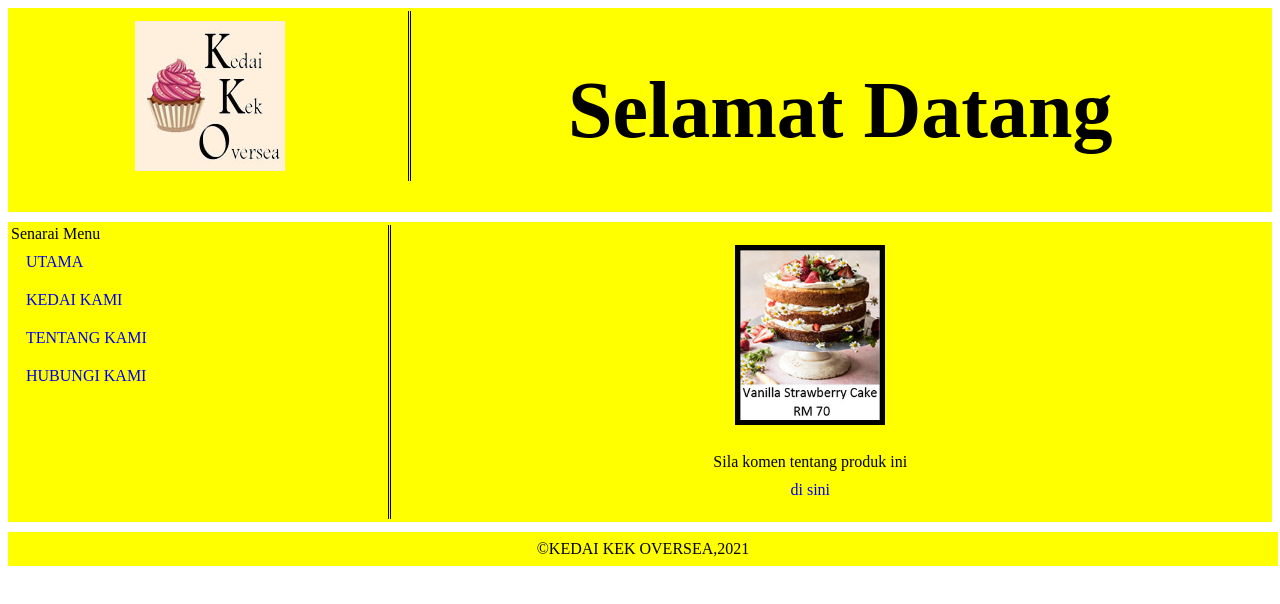
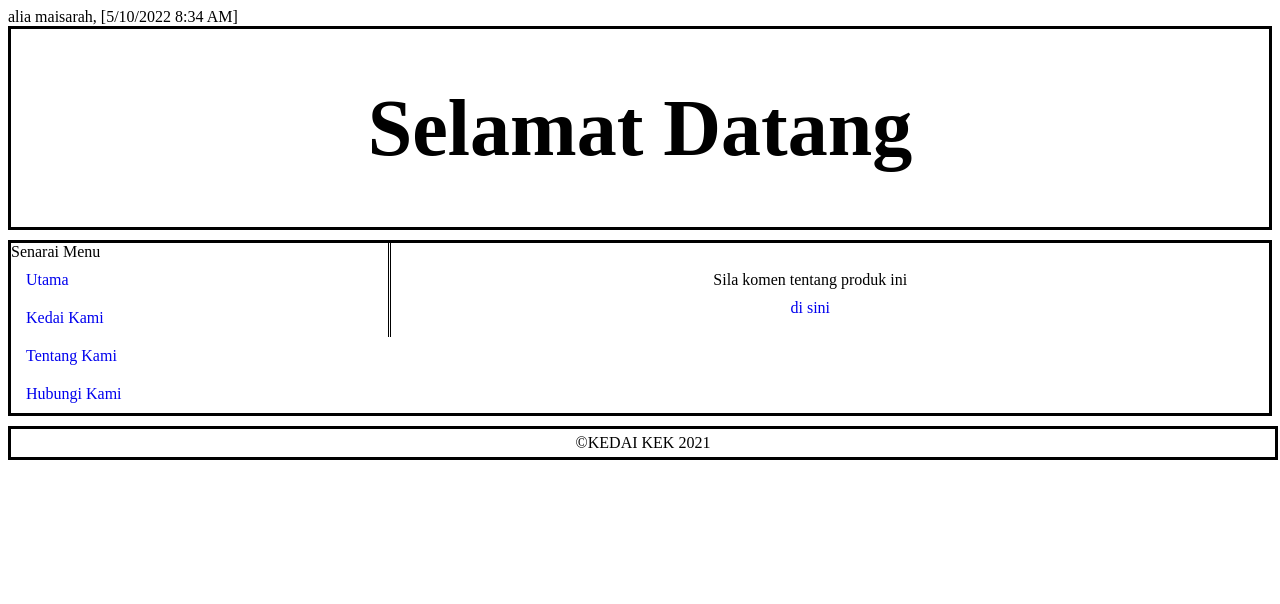
Before and after one commit to nursyafiqah383/KPD1023_KEDAI_KEK_OVERSEA, a plain HTML site: page index.html in a window 1280 px wide. Drawn offline with Linux system fonts and the light colour scheme.

Commit message:
Update index.html

```diff
--- a/index.html
+++ b/index.html
@@ -1,231 +1,102 @@
+alia maisarah, [5/10/2022 8:34 AM]
 <html>
-
   <head>
-
-    <title>KEDAI KEK OVERSEA</title>
-
+    <title>KEDAI KEK</title>
     <style>
-
-      .header {
-
-        overflow: hidden;
-
-        border: double;
-
-        border-style: solid;
-
-        border-color: yellow;
-
-        background-color: yellow;
-
-        margin: auto;
-
+      .header{
+        overflow:hidden;
+        border:double;
+        border-style:solid;
+        background-color: white;
+        margin:auto;
       }
-
-      .header_logo {
-
-        float: left;
-
-        border-right: double;
-
-        padding: 10px;
-
-        width: 30%;
-
+    .header_greeting{
+        margin-top:50px;
+        margin-left:auto;
+        margin-right:auto;
+        text-align:center;
+        font-size:40;
+        font-weight:bold;
       }
-
-      .header_logo img {
-
-        display: block;
-
-        margin-left: auto;
-
-        margin-right: auto;
-
+      .vertical{
+        overflow:hidden;
+        border:double;
+        border-style:solid;
+        border-color:black;
+        margin:auto;
+        margin-top:10px;
+        background-color:white;
       }
-
-      .header_greeting {
-
-        margin-top: 50px;
-
-        margin-left: auto;
-
-        margin-right: auto;
-
-        text-align: center;
-
-        font-size: 40;
-
-        font-weight: bold;
-
+      .menu{
+        width:30%;
+        margin-top:10px;
+        float:left;
+        margin:auto;
       }
-
-      .vertical {
-
-        overflow: hidden;
-
-        border: double;
-
-        border-style: solid;
-
-        border-color: yellow;
-
-        margin: auto;
-
-        margin-top: 10px;
-
-        background-color: yellow;
-
+      ul{
+        list-style-type:none;
+        padding-left:5px;
+        margin:auto;
       }
-
-      .menu {
-
-        width: 30%;
-
-        margin-top: 10px;
-
-        float: left;
-
-        margin: auto;
-
+      a{
+        text-decoration:none;
+        display:block;
+        padding:10px;
       }
-
-      ul {
-
-        list-style-type: none;
-
-        padding-left: 5px;
-
-        margin: auto;
-
+      .kandungan{
+        margin:auto;
+        float:left;
+        border-left:double;
+        width:65%;
+        padding:10px;
+        text-align:center;
       }
-
-      a {
-
-        text-decoration: none;
-
-        display: block;
-
-        padding: 10px;
-
+      .kandungan img{
+        display:block;
+        margin:auto;
+        padding:10px;
       }
-
-      .kandungan {
-
-        margin: auto;
-
-        float: left;
-
-        border-left: double;
-
-        width: 65%;
-
-        padding: 10px;
-
-        text-align: center;
-
+      .kaki{
+        width:100%;
+        margin:auto;
+        margin-top:10px;
+        border:double;
+        border-style:solid;
+        border-color:black;
+        background-color:white;
+        text-align:center;
+        padding-top:5px;
+        padding-bottom:5px;
       }
-
-      .kandungan img {
-
-        display: block;
-
-        margin: auto;
-
-        padding: 10px;
-
-      }
-
-      .kaki {
-
-        width: 100%;
-
-        margin: auto;
-
-        margin-top: 10px;
-
-        border: double;
-
-        border-style: solid;
-
-        border-color: yellow;
-
-        background-color: yellow;
-
-        text-align: center;
-
-        padding-top: 5px;
-
-        padding-bottom: 5px;
-
-      }
-
-    </style>
-
-  </head>
-
+      </style>
+   </head>
   <body>
-
     <!--Header-->
-
-    <div class="header">
-
-      <div class="header_logo"><img src="images/logo.jpg"></div>
-
-      <div class="header_greeting">
-
-        <h1>Selamat Datang</h1>
-
+    <div class="Header">
+      <div class="header_logo"></div>
+      <div class="header_greeting"><h1>Selamat Datang</h1></div>
       </div>
-
-    </div>
-
     <div class="vertical">
-
-      <!--Menu-->
-
-      <div class="menu">
-
-        Senarai Menu
-
-        <ul>
-
-          <li><a href="#">UTAMA</a></li>
-
-          <li><a href="#">KEDAI KAMI</a></li>
-
-          <li><a href="#">TENTANG KAMI</a></li>
-
-          <li><a href="#">HUBUNGI KAMI</a></li>
-
+    <!--Menu-->
+    <div class="menu">
+      Senarai Menu
+      <ul>
+        <li><a href="index.html">Utama</a></li>
+        <li><a href="#">Kedai Kami</a></li>
+        <li><a href="#">Tentang Kami</a></li>
+        <li><a href="#">Hubungi Kami</a></li>
         </ul>
-
       </div>
-
-      <!--Content-->
-
-      <div class="kandungan">
-
-        <img src="images/kek.jpg" width="150px">
-
-        <br>
-
-        Sila komen tentang produk ini
-
-        <a href="komen.html">di sini</a>
-
+    <!--Content-->
+    <div class="kandungan">
+      <br>
+      Sila komen tentang produk ini
+      <a href="komen.html">di sini</a>
       </div>
-
-    </div>
-
+      </div>
     <!--Footer-->
-
     <div class="kaki">
-
-      &copy;KEDAI KEK OVERSEA,2021
-
-    </div>
-
-  </body>
-
-</html>
+      ©KEDAI KEK 2021
+      </div>
+    </body>
+  </html>
```
